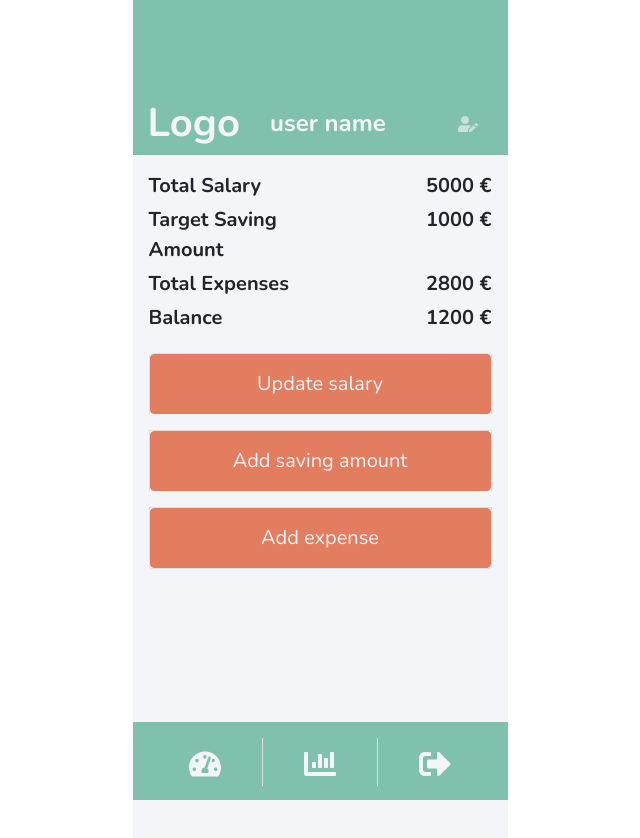
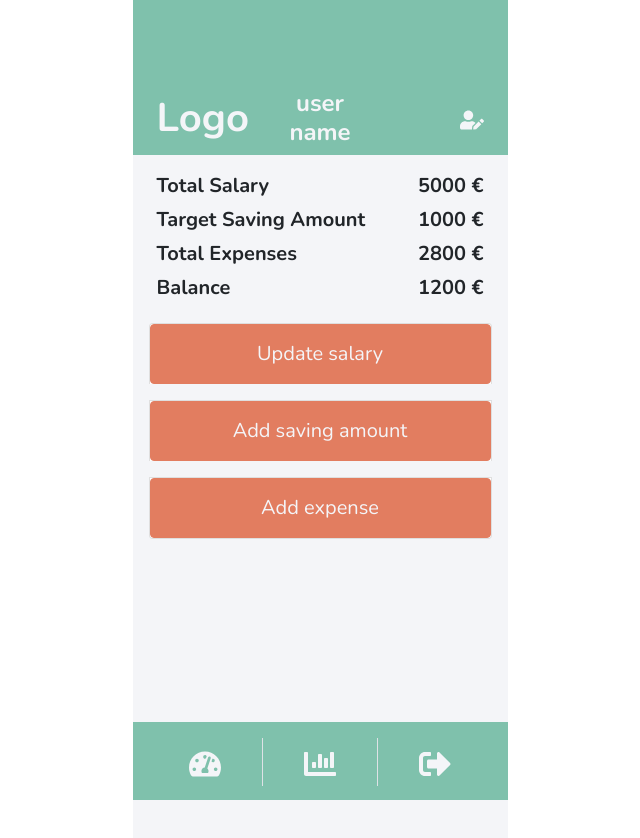
Before and after one commit to BCH-REACT20S-Project-1-Group-2/BCH-REACT20S-Project-1-Group-2.github.io, a React (Create React App) app in the folder frontend/: page /landing in a window 1280 px wide. Shown: the top 838 px of the page, without its empty margins (320-960 px from the left). Built offline with nearby package versions, Linux system fonts and the light colour scheme.

Commit message:
bugfix/frontend-skeleton/component-structure: final fixes + changes agreed in S4 planning

```diff
--- a/frontend/src/components/AppHeader.js
+++ b/frontend/src/components/AppHeader.js
@@ -1,20 +1,21 @@
 import React from "react";
 import { Container, Row, Col } from "react-bootstrap";
-import {FaUserEdit} from 'react-icons/fa';
-import "../styles/AppHeader.css";
+import { FaUserEdit } from "react-icons/fa";
 
 function AppHeader() {
   return (
-    <Container>
-      <Row className="align-items-center mb-2">
-        <Col>
-          <h1 className="m-0">Logo</h1>
+    <Container className="mx-4">
+      <Row className="d-flex align-items-center">
+        <Col className="px-0 d-flex justify-content-start">
+          <h1>Logo</h1>
         </Col>
-        <Col xs={6}>
-          <h3 className="m-0">user name</h3>
+        <Col className="px-0 text-center">
+          <h3>user name</h3>
         </Col>
-        <Col>
-        <FaUserEdit className="userIcon" />
+        <Col className="px-0 d-flex justify-content-end">
+          <h3>
+            <FaUserEdit className="userIcon" />
+          </h3>
         </Col>
       </Row>
     </Container>
--- a/frontend/src/components/BalancePresentation.js
+++ b/frontend/src/components/BalancePresentation.js
@@ -19,36 +19,36 @@ class BalancePresentation extends React.Component {
       balanceLabel,
     } = require("../phrases/BalancePresentation.json");
     return (
-      <Container className="px-0 pt-3 font-weight-bold">
+      <Container className="px-2 pt-3 font-weight-bold">
         <Row className="pb-1 ">
-          <Col className="font-weight-bolder">
+          <Col xs={9} className="pr-0 font-weight-bolder">
             <p>{salaryLabel}</p>
           </Col>
-          <Col className="d-flex justify-content-end">
+          <Col className="pl-0 d-flex justify-content-end">
             <p>{this.state.salary} €</p>
           </Col>
         </Row>
         <Row className="pb-1">
-          <Col className="font-weight-bolder">
+          <Col xs={9} className="pr-0 font-weight-bolder">
             <p>{savingLabel}</p>
           </Col>
-          <Col className="d-flex justify-content-end">
+          <Col className="pl-0 d-flex justify-content-end">
             <p>{this.state.saving} €</p>
           </Col>
         </Row>
         <Row className="pb-1">
-          <Col className="font-weight-bolder">
+          <Col className="pr-0 font-weight-bolder">
             <p>{expensesLabel}</p>
           </Col>
-          <Col className="d-flex justify-content-end">
+          <Col className="pl-0 d-flex justify-content-end">
             <p>{this.state.expenses} €</p>
           </Col>
         </Row>
         <Row className="pb-1">
-          <Col className="font-weight-bolder">
+          <Col className="pr-0 font-weight-bolder">
             <p>{balanceLabel}</p>
           </Col>
-          <Col className="d-flex justify-content-end">
+          <Col className="pl-0 d-flex justify-content-end">
             <p>{this.state.balance} €</p>
           </Col>
         </Row>
--- a/frontend/src/components/ExpensePresentation.js
+++ b/frontend/src/components/ExpensePresentation.js
@@ -12,7 +12,7 @@ class ExpensePresentation extends React.Component {
     const { expensesLabel } = require("../phrases/ExpensePresentation.json");
 
     return (
-      <Container className="px-0 pt-3 font-weight-bold">
+      <Container className="px-2 pt-3 font-weight-bold">
         <Row className="pb-1 ">
           <Col className="font-weight-bolder">
             <p>{expensesLabel}</p>
--- a/frontend/src/styles/App.css
+++ b/frontend/src/styles/App.css
@@ -60,6 +60,12 @@ button:active {
   background-color: var(--primary-orange) !important;
   border-color: var(--primary-orange) !important;
 }
+*::placeholder {
+  font-size: smaller;
+}
+select {
+  font-size: smaller !important;
+}
 
 /* Page level element styling */
 .Page, .Page-main-area {
--- a/frontend/src/styles/AppHeader.css
+++ /dev/null
@@ -1,7 +0,0 @@
-.userIcon {
-    height: 20px;
-    width: 20px;
-    top: 98px;
-    left: 342px;
-    color: rgba(244, 245, 248, 0.62);
-}
```
